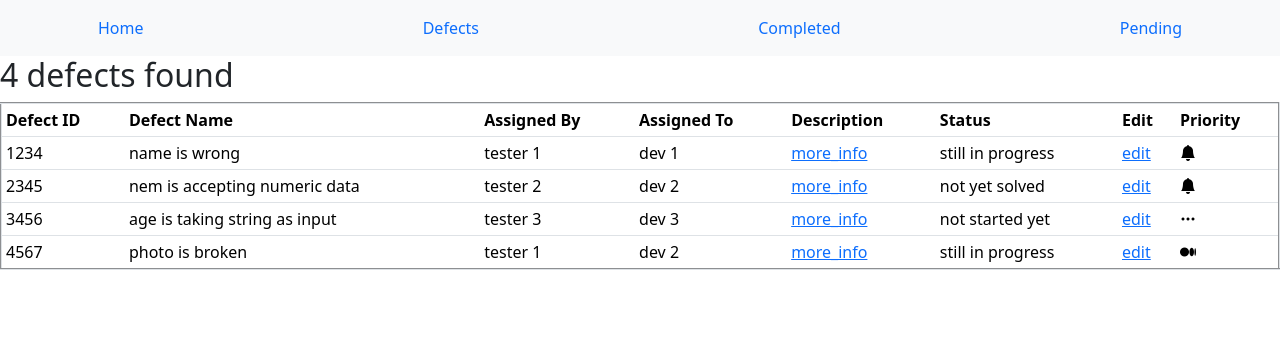
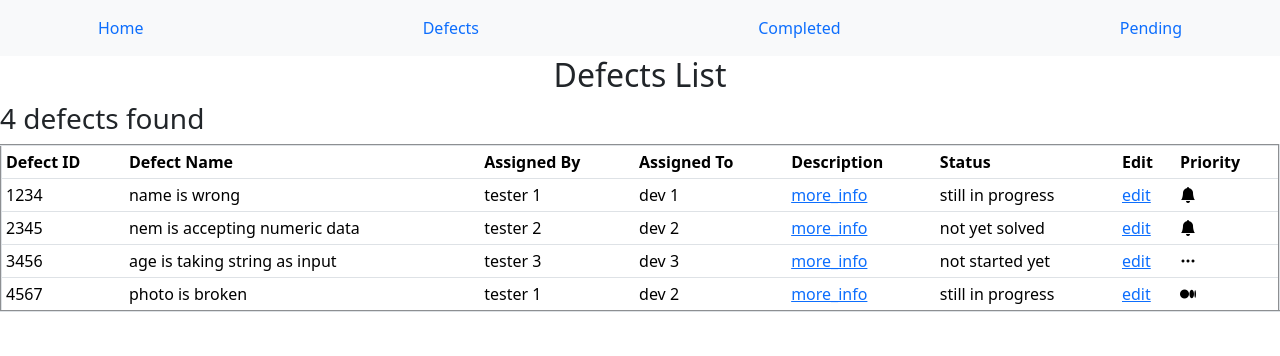
Before and after one commit to amankonnur/bug-tracker-using-django, a Django app: page /defects/defects_list in a window 1280 px wide. Shown: the top 356 px of the page. Run offline with Django 5.2, Linux system fonts and the light colour scheme; a user stored in the database is signed in; data comes from the database, SQL or seed files in the repository.

Commit message:
added counter for the defects

```diff
--- a/defects/views.py
+++ b/defects/views.py
@@ -8,8 +8,10 @@ from defects.forms import DefectEditForm
 @login_required(login_url='login')
 def defect_list(request):
     defects = Defect.objects.all()
+    defects_count = Defect.objects.all().count()
     context = {
-        'defects': defects
+        'defects': defects,
+        'defects_count': defects_count
     }
     return render(request, 'defects/alldefects.html', context)
 
--- a/templates/defects/alldefects.html
+++ b/templates/defects/alldefects.html
@@ -2,8 +2,8 @@
 
 {% block content %}
     {% csrf_token %}
-
-    <h2>{{ defects|length }} defects found</h2>
+    <center><h2>Defects List</h2></center>
+    <h3>{{ defects_count }} defects found</h3>
     <table border="2px" cellpadding="5px" class="table table-sm">
         <tr>
             <th>Defect ID</th>
```
